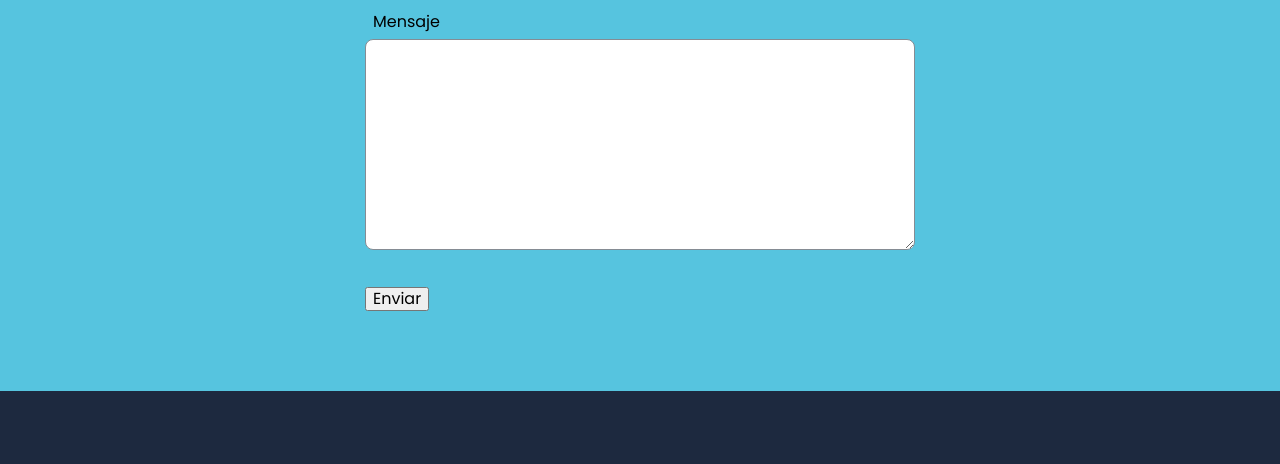
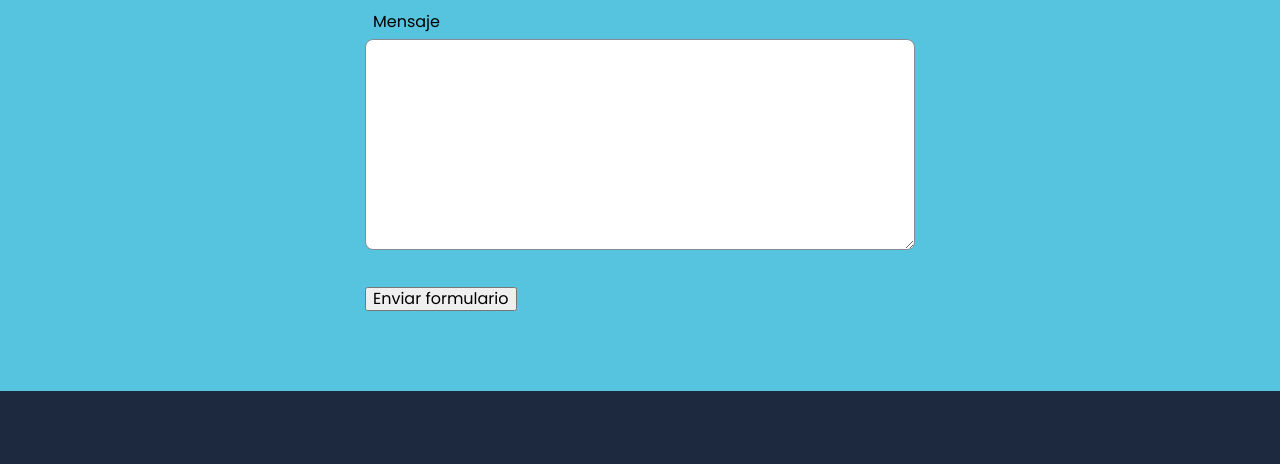
Before and after one commit to Lucas-Ruiz-10/Codo_A_Codo, a plain HTML site: page contacto.html in a window 1280 px wide. Shown: the part 1017-1481 px from the top of the page. Drawn offline with Linux system fonts and the light colour scheme.

Commit message:
Nuevo boton formulario

```diff
--- a/contacto.html
+++ b/contacto.html
@@ -59,7 +59,12 @@
               <input name="email" type="text" id="email" required placeholder="Email">
               <label for="message">Mensaje</label>
               <textarea id="message" name="message" id="" cols="30" rows="10"></textarea>
-              <button onClick="alert('Este boton no anda. DISCULPE LAS MOLESTIAS')">Enviar</button>
+              <button>Enviar formulario</button>
+                <script>
+                const button =document.querySelector("button")
+                button.onclick =()=>alert("Error! Intente de nuevo")
+                </script>
+
 
             </form>
             <a href="#" id="trucazo"></a>
```
